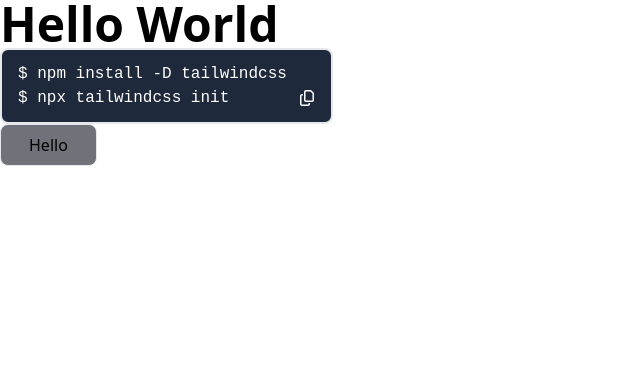
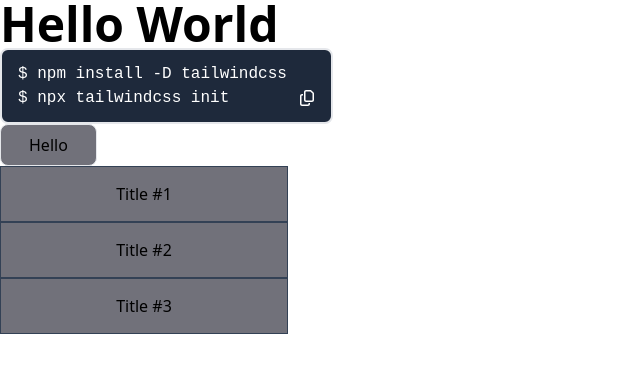
Before and after one commit to oDqnger/LumosUI, a React (Create React App) app: page / in a window 1280 px wide. Shown: the top 372 px of the page, without its empty margins (0-640 px from the left). Built offline with nearby package versions, Linux system fonts and the light colour scheme.

Commit message:
Implemented base Accordian component

```diff
--- a/src/App.js
+++ b/src/App.js
@@ -12,7 +12,18 @@ function App() {
         <span>npx tailwindcss init</span>
         {/* npm install @nextui-org/react */}
       </Snippet><br />
-      <Button>Hello</Button>
+      <Button>Hello</Button><br />
+      <Accordian>
+        <AccordianItem title="Title #1" subtitle="this is subtitle #1">
+          This is accordian item number one
+        </AccordianItem>
+        <AccordianItem title="Title #2" subtitle="this is subtitle #2">
+          This is accoridna item number two
+        </AccordianItem>
+        <AccordianItem title="Title #3" subtitle="this is subtitle #3">
+          This is accoridan item number three
+        </AccordianItem>
+      </Accordian>
     </>
   );
 }
--- a/src/components/Accordian/Accordian.jsx
+++ b/src/components/Accordian/Accordian.jsx
@@ -1,7 +1,29 @@
+import { Children, cloneElement } from 'react'
 import PropTypes from 'prop-types'
+import AccordianItem from './AccordianItem'
 
-export default function Accordian() {
+export default function Accordian(props) {
 
+    const {
+        children: text,
+    } = props;
+
+    return (
+        <>
+            {
+                Children.map(text, (child, index) => {
+                    if (child.type === AccordianItem) {
+                        return (
+                            <>
+                                {cloneElement(child, { key: index })}
+                                <br />
+                            </>
+                        )
+                    }
+                })
+            }
+        </>
+    )
 }
 
 Accordian.propTypes = {
--- a/src/components/Accordian/AccordianItem.jsx
+++ b/src/components/Accordian/AccordianItem.jsx
@@ -1,7 +1,41 @@
+import { useState } from 'react'
 import PropTypes from 'prop-types'
+import { Button } from "../Button"
 
-export default function AccordianItem() {
+export default function AccordianItem(props) {
+    const {
+        title,
+        subtitle,
+        children: text,
+        ...defaultProps
+    } = props;
 
+    const [displayContainer, setDisplayContainer] = useState(false);
+
+    return (
+        <>
+
+            <Button
+            className="border-b-5 border-slate-700 w-72 h-14"
+            radius="none"
+            onClick={(e) => {
+                setDisplayContainer(!displayContainer)
+            }}
+            >{title}</Button>
+            {
+                displayContainer
+                ?
+                <>
+                    <br/><div className='border-2 border-zinc-500 w-72 inline-block overflow-auto'>
+                        {text}
+                    </div>
+                </>
+                :
+                <></>
+            }
+
+        </>
+    )
 }
 
 AccordianItem.propTypes = {
--- a/src/components/Button/Button.jsx
+++ b/src/components/Button/Button.jsx
@@ -9,6 +9,7 @@ export function Button(props) {
         size="md",
         isDisabled=false,
         children: text,
+        className,
         ...defaultProps
         } = props;
 
@@ -61,9 +62,9 @@ export function Button(props) {
     }
 
     const buttonStyles = {
-        normal: `border ${radiusStyles[radius] ?? radiusStyles["full"]} ${buttonColors[color].normal ?? buttonColors["default"].normal} pr-7 pl-7 pt-2 pb-2 ${buttonColors[color].hover ?? buttonColors["default"].hover} transition ease-in-out`,
-        clicked: `border ${radiusStyles[radius] ?? radiusStyles["full"]} ${buttonColors[color].clicked ?? buttonColors["default"].clicked} pr-7 pl-7 pt-2 pb-2`,
-        disable: `border ${radiusStyles[radius] ?? radiusStyles["full"]} ${buttonColors[color].disable ?? buttonColors["default"].disable} pr-7 pl-7 pt-2 pb-2`,
+        normal: `border ${radiusStyles[radius] ?? radiusStyles["full"]} ${buttonColors[color].normal ?? buttonColors["default"].normal} pr-7 pl-7 pt-2 pb-2 ${buttonColors[color].hover ?? buttonColors["default"].hover} transition ease-in-out ${className ?? ""}`,
+        clicked: `border ${radiusStyles[radius] ?? radiusStyles["full"]} ${buttonColors[color].clicked ?? buttonColors["default"].clicked} pr-7 pl-7 pt-2 pb-2 ${className ?? ""}`,
+        disable: `border ${radiusStyles[radius] ?? radiusStyles["full"]} ${buttonColors[color].disable ?? buttonColors["default"].disable} pr-7 pl-7 pt-2 pb-2 ${className ?? ""}`,
     };
 
     const buttonSizes = {
@@ -81,7 +82,9 @@ export function Button(props) {
             setTimeout(() => {
                 e.target.className = buttonStyles.normal + (buttonSizes[size] ?? buttonSizes["md"]);
             }, 50);
-            this?.handleClick(e);
+            if (handleClick) {
+                handleClick(e);
+            }
         }}
         {...defaultProps}
         >{text}</button>
--- a/src/styles/output.css
+++ b/src/styles/output.css
@@ -535,8 +535,36 @@ video {
   --tw-backdrop-sepia:  ;
 }
 
+.m-0 {
+  margin: 0px;
+}
+
 .inline-block {
   display: inline-block;
+}
+
+.hidden {
+  display: none;
+}
+
+.h-14 {
+  height: 3.5rem;
+}
+
+.h-16 {
+  height: 4rem;
+}
+
+.h-12 {
+  height: 3rem;
+}
+
+.w-72 {
+  width: 18rem;
+}
+
+.overflow-auto {
+  overflow: auto;
 }
 
 .rounded {
@@ -565,6 +593,16 @@ video {
 
 .border-2 {
   border-width: 2px;
+}
+
+.border-slate-700 {
+  --tw-border-opacity: 1;
+  border-color: rgb(51 65 85 / var(--tw-border-opacity));
+}
+
+.border-zinc-500 {
+  --tw-border-opacity: 1;
+  border-color: rgb(113 113 122 / var(--tw-border-opacity));
 }
 
 .bg-amber-300 {
```
